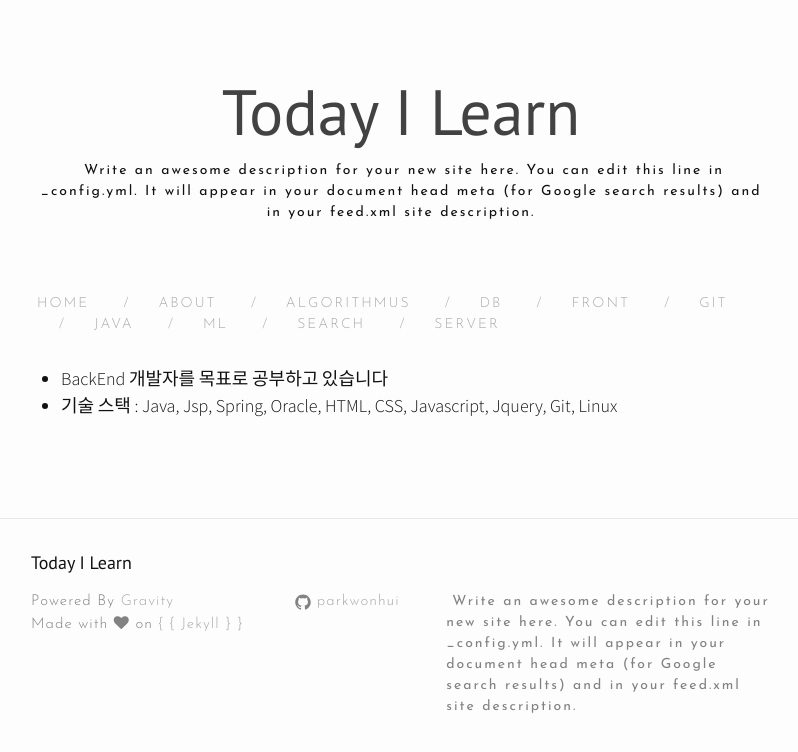
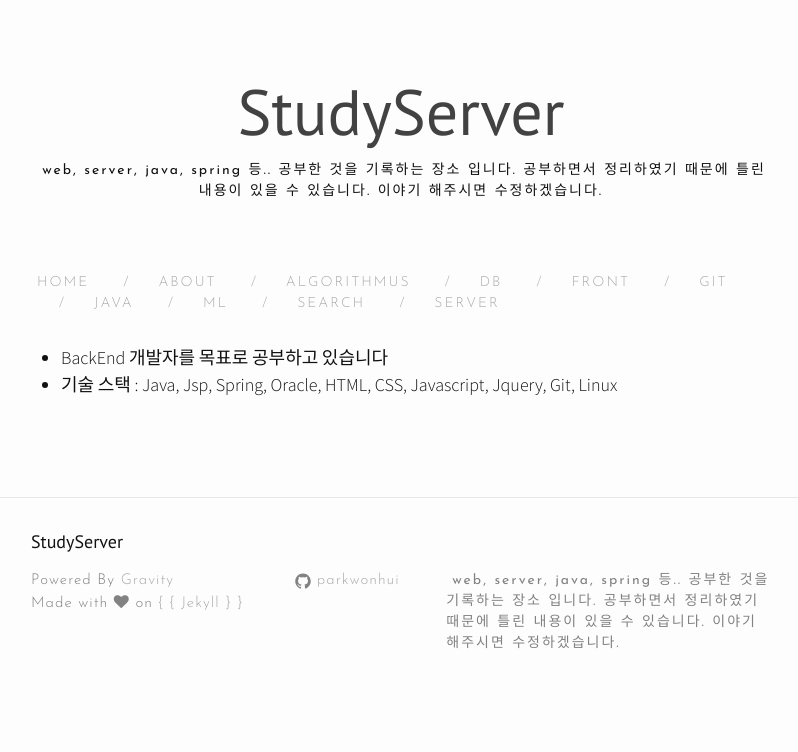
Before and after one commit to parkwonhui/parkwonhui.dev-github.io, a Jekyll site: the page built from about.md, in a window 1280 px wide. Shown: the top 752 px of the page, without its empty margins (239-1037 px from the left). Built offline with Jekyll 4.4.1, drawn with Linux system fonts in a browser that asks for light colours; nearby versions of some CDN libraries.

Commit message:
페이지 정보 수정

```diff
--- a/_config.yml
+++ b/_config.yml
@@ -13,14 +13,14 @@
 # you will see them accessed via {{ site.title }}, {{ site.email }}, and so on.
 # You can create any custom variable you would like, and they will be accessible
 # in the templates via {{ site.myvariable }}.
-title: Today I Learn
+title: StudyServer
 email: parkwonhui.dev@gmail.com
 description: >- # this means to ignore newlines until "baseurl:"
-  Write an awesome description for your new site here. You can edit this
-  line in _config.yml. It will appear in your document head meta (for
-  Google search results) and in your feed.xml site description.
+    web, server, java, spring 등.. 공부한 것을 기록하는 장소 입니다.
+    공부하면서 정리하였기 때문에 틀린 내용이 있을 수 있습니다.
+    이야기 해주시면 수정하겠습니다.
 baseurl: "" # the subpath of your site, e.g. /blog
-url: "" # the base hostname & protocol for your site, e.g. http://example.com
+url: ""
 github_username: parkwonhui
 
 # Jekyll config
@@ -29,9 +29,9 @@
 #    jekyll-coffeescript
 theme: minima
 
-#plugins: jekyll-paginate
-#paginate: 5
-#paginate_path: "/blog/page:num"
+plugins: jekyll-paginate
+paginate: 10
+paginate_path: "/blog/page:num"
 
 # Build settings
 markdown: kramdown
```
